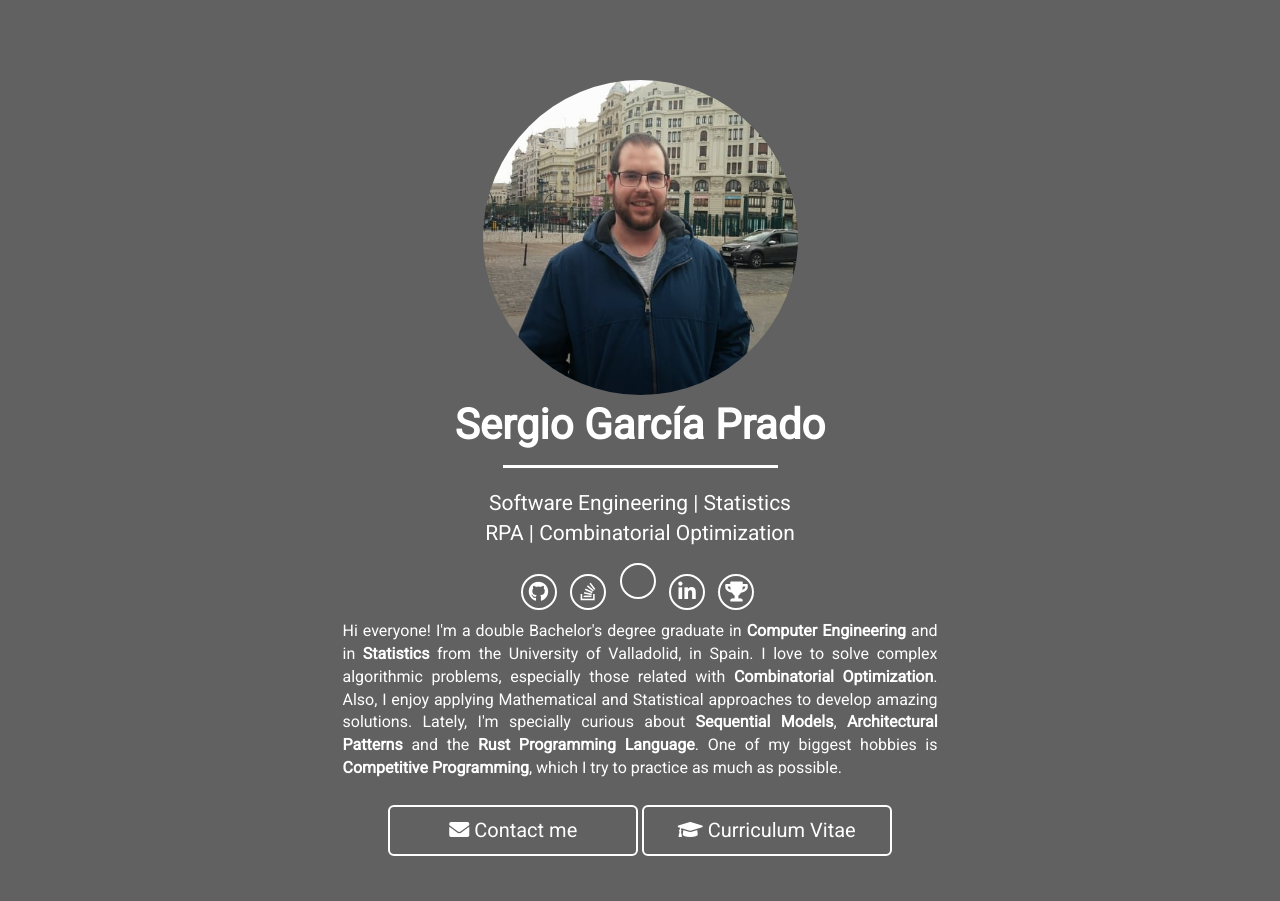
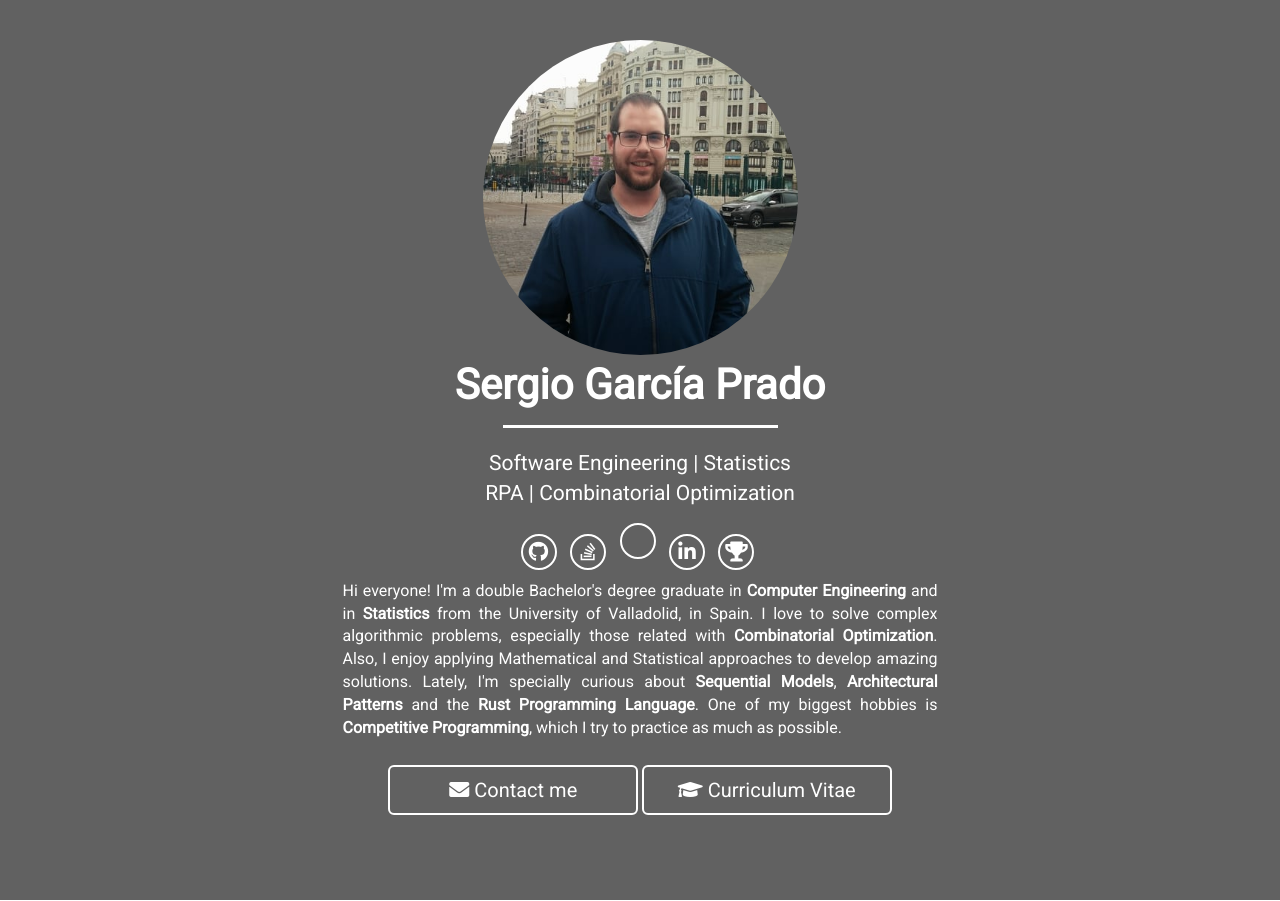
Before and after one commit to garciparedes/garciparedes.github.io, a Jekyll site: the page built from index.html, in a window 1280 px wide. Built offline with Jekyll 4.4.1, drawn with Linux system fonts in a browser that asks for light colours; nearby versions of some CDN libraries; a style sheet for code colours, icons or effects is not loaded.

Commit message:
Update style.css

```diff
--- a/_layouts/style.css
+++ b/_layouts/style.css
@@ -114,10 +114,6 @@ header {
     background: #{{ site.color.secondary }};
 }
 
-header .container {
-  padding-top: 80px;
-}
-
 header img {
     display: block;
     margin: 0 auto 20px;
```
